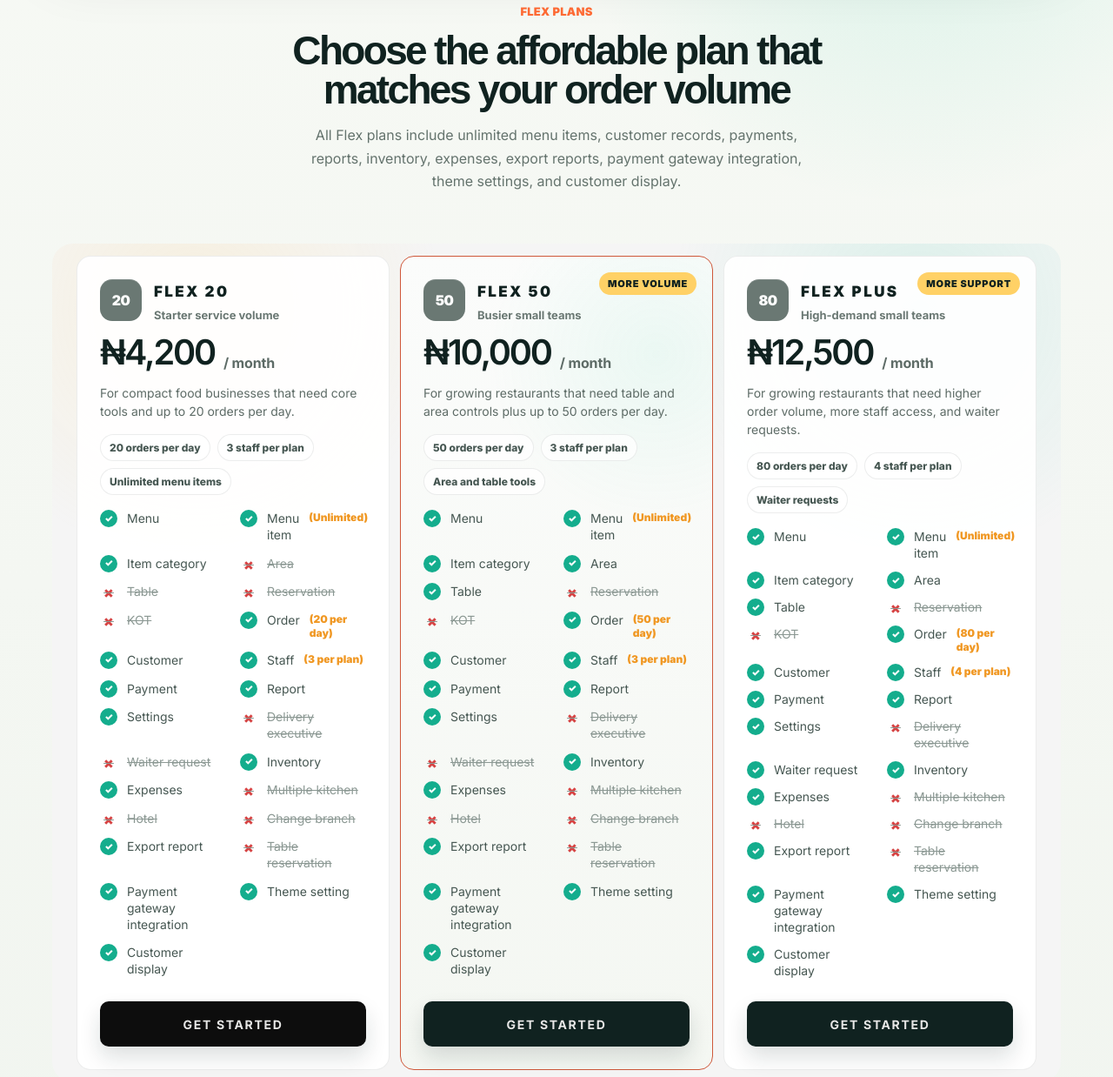
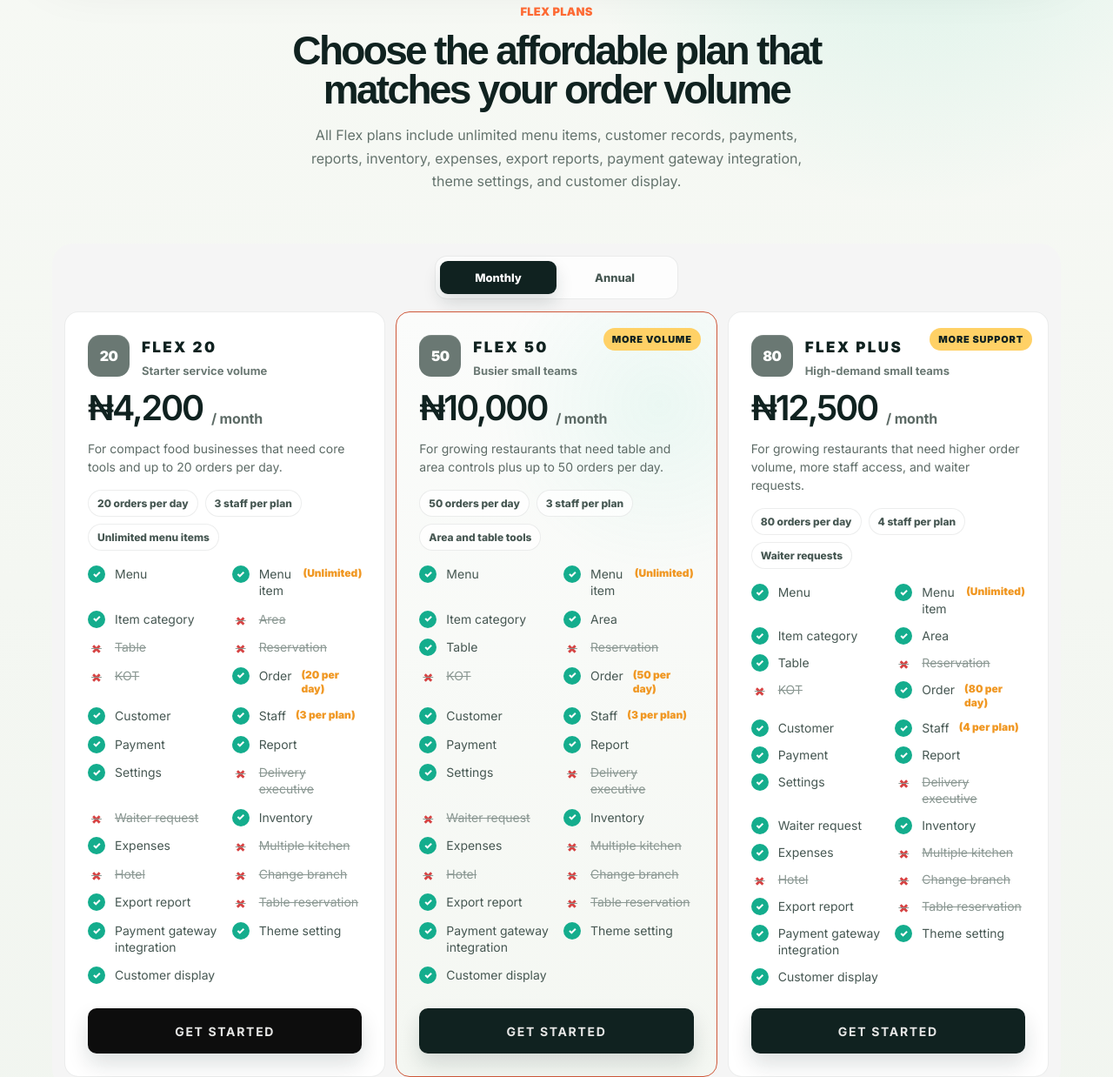
Before and after one commit to thekingchild/goeatery-po, a plain HTML site: page pricing.html in a window 1280 px wide. Shown: the part 665-1903 px from the top of the page at 87% size. Drawn offline with Linux system fonts and the light colour scheme; files that its build step writes are made by us from their sources; files whose address does not match are found by name.

Commit message:
Add billing toggle for pricing plans and update layout for better clarity

```diff
--- a/pricing.html
+++ b/pricing.html
@@ -93,6 +93,10 @@
         </div>
 
         <div class="pricing-card-table affordable-pricing-table">
+          <div class="billing-toggle" role="radiogroup" aria-label="Billing period">
+            <button class="billing-toggle-option is-active" type="button" role="radio" aria-checked="true" data-billing-option="monthly">Monthly</button>
+            <button class="billing-toggle-option" type="button" role="radio" aria-checked="false" data-billing-option="annual">Annual</button>
+          </div>
           <div class="pricing-plan-grid affordable-plan-grid" aria-label="GoEatery affordable plan summaries">
             <article class="pricing-plan-card affordable-plan-card">
               <div class="plan-title-row">
@@ -102,7 +106,7 @@
                   <span class="plan-fit">Starter service volume</span>
                 </div>
               </div>
-              <strong class="plan-price">&#8358;4,200 <span>/ month</span></strong>
+              <strong class="plan-price" data-monthly-price="&#8358;4,200" data-annual-price="&#8358;50,400">&#8358;4,200 <span>/ month</span></strong>
               <p>For compact food businesses that need core tools and up to 20 orders per day.</p>
               <ul class="plan-quick-list">
                 <li>20 orders per day</li>
@@ -148,7 +152,7 @@
                   <span class="plan-fit">Busier small teams</span>
                 </div>
               </div>
-              <strong class="plan-price">&#8358;10,000 <span>/ month</span></strong>
+              <strong class="plan-price" data-monthly-price="&#8358;10,000" data-annual-price="&#8358;120,000">&#8358;10,000 <span>/ month</span></strong>
               <p>For growing restaurants that need table and area controls plus up to 50 orders per day.</p>
               <ul class="plan-quick-list">
                 <li>50 orders per day</li>
@@ -194,7 +198,7 @@
                   <span class="plan-fit">High-demand small teams</span>
                 </div>
               </div>
-              <strong class="plan-price">&#8358;12,500 <span>/ month</span></strong>
+              <strong class="plan-price" data-monthly-price="&#8358;12,500" data-annual-price="&#8358;150,000">&#8358;12,500 <span>/ month</span></strong>
               <p>For growing restaurants that need higher order volume, more staff access, and waiter requests.</p>
               <ul class="plan-quick-list">
                 <li>80 orders per day</li>
--- a/styles.20260628.css
+++ b/styles.20260628.css
@@ -2179,16 +2179,12 @@ small,
 
 .affordable-pricing-table {
   justify-items: center;
-  background:
-    radial-gradient(circle at 14% 8%, rgba(255, 209, 102, 0.16), transparent 18rem),
-    radial-gradient(circle at 86% 8%, rgba(57, 207, 165, 0.14), transparent 18rem),
-    #f5f5f5;
+  background: #f5f5f5;
 }
 
 .affordable-plan-grid {
   width: 100%;
-  grid-template-columns: repeat(auto-fit, minmax(300px, 360px));
-  justify-content: center;
+  grid-template-columns: repeat(3, minmax(0, 1fr));
 }
 
 .affordable-plan-card {
--- a/styles.css
+++ b/styles.css
@@ -2179,16 +2179,12 @@ small,
 
 .affordable-pricing-table {
   justify-items: center;
-  background:
-    radial-gradient(circle at 14% 8%, rgba(255, 209, 102, 0.16), transparent 18rem),
-    radial-gradient(circle at 86% 8%, rgba(57, 207, 165, 0.14), transparent 18rem),
-    #f5f5f5;
+  background: #f5f5f5;
 }
 
 .affordable-plan-grid {
   width: 100%;
-  grid-template-columns: repeat(auto-fit, minmax(300px, 360px));
-  justify-content: center;
+  grid-template-columns: repeat(3, minmax(0, 1fr));
 }
 
 .affordable-plan-card {
```
